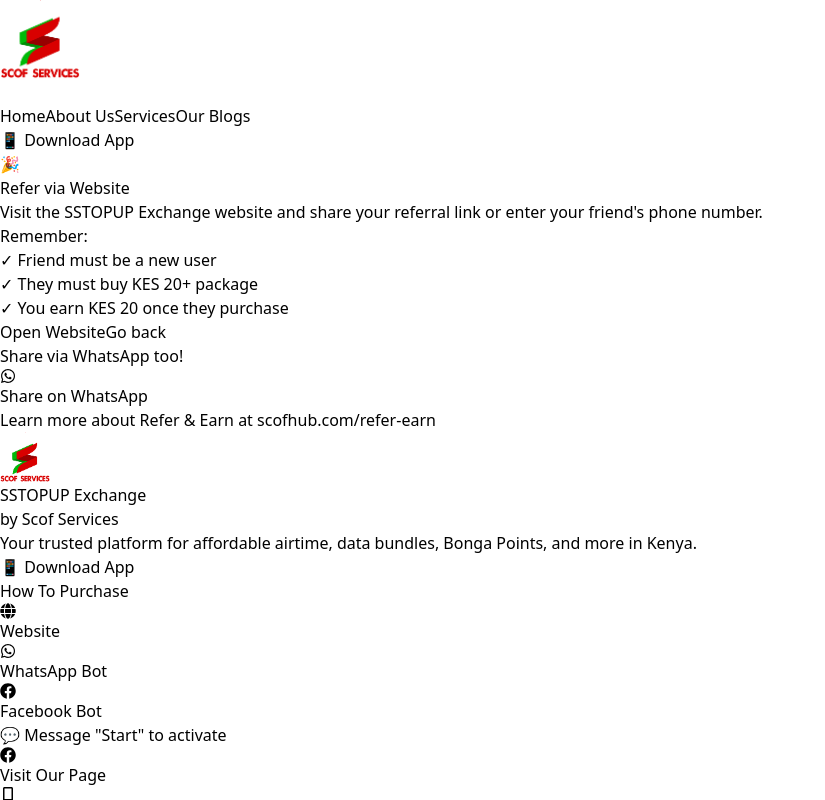
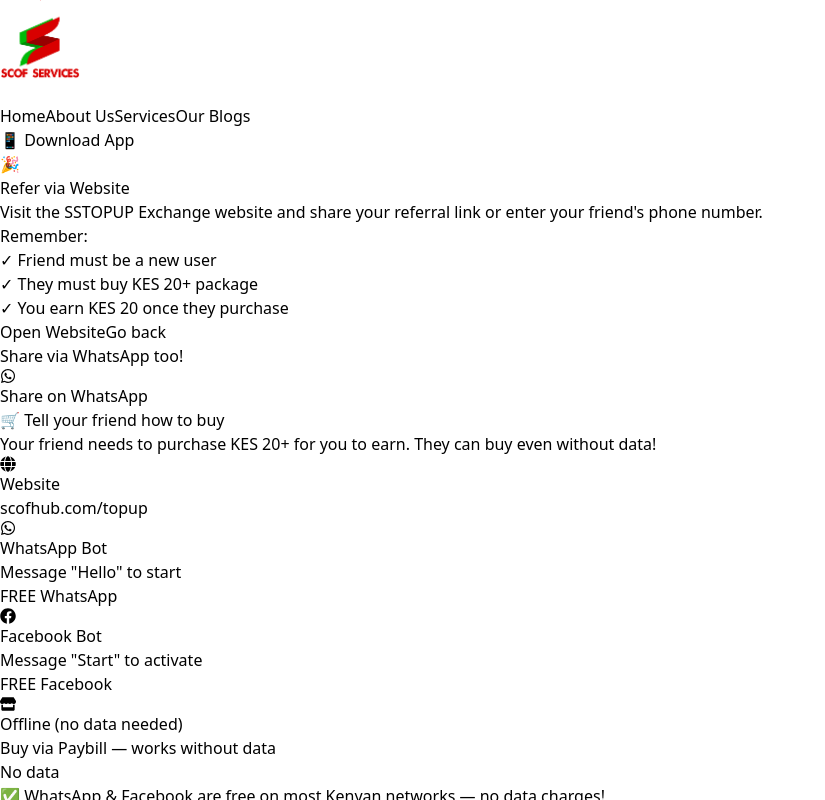
Before and after one commit to Towett01/scoff, a Next.js app: page /refer in a window 1280 px wide. Both pictures are taken after a click on the button 170 px from the left and 532 px from the top of the page. Shown: the top 800 px of the page, without its empty margins (0-825 px from the left). Built offline with nearby package versions, Linux system fonts and the light colour scheme.

Commit message:
Add buy guide with free channels to refer page

```diff
--- a/src/app/(user)/refer/page.tsx
+++ b/src/app/(user)/refer/page.tsx
@@ -1,7 +1,7 @@
 "use client";
 import { useState } from "react";
 import Link from "next/link";
-import { FaGlobe, FaWhatsapp } from "react-icons/fa";
+import { FaGlobe, FaWhatsapp, FaFacebook, FaStore } from "react-icons/fa";
 import { motion } from "framer-motion";
 import { trackReferMethodChosen, trackReferWhatsAppShare } from "@/lib/analytics";
 
@@ -126,6 +126,83 @@
               </Link>
             </div>
 
+            {/* Tell your friend how to buy */}
+            <div className="bg-yellow-50 border border-yellow-200 rounded-xl px-5 py-5 mb-6 text-left">
+              <p className="text-sm font-semibold text-yellow-800 mb-1">🛒 Tell your friend how to buy</p>
+              <p className="text-sm text-yellow-700 mb-4">
+                Your friend needs to purchase KES 20+ for you to earn. They can buy even without data!
+              </p>
+
+              <div className="flex flex-col gap-2">
+                <Link
+                  href="https://datarush.lunar.cyou/sstopup"
+                  target="_blank"
+                  rel="noopener noreferrer"
+                  className="flex items-center gap-3 bg-white border border-yellow-200 rounded-lg p-3 hover:shadow-md transition"
+                >
+                  <div className="w-9 h-9 bg-green-50 rounded-lg flex items-center justify-center flex-shrink-0">
+                    <FaGlobe className="text-green-600" />
+                  </div>
+                  <div className="flex-1">
+                    <p className="text-sm font-semibold text-yellow-800">Website</p>
+                    <p className="text-xs text-yellow-700">scofhub.com/topup</p>
+                  </div>
+                </Link>
+
+                <Link
+                  href="https://wa.me/254700042349?text=Hello"
+                  target="_blank"
+                  rel="noopener noreferrer"
+                  className="flex items-center gap-3 bg-white border border-yellow-200 rounded-lg p-3 hover:shadow-md transition"
+                >
+                  <div className="w-9 h-9 bg-green-50 rounded-lg flex items-center justify-center flex-shrink-0">
+                    <FaWhatsapp className="text-green-600" />
+                  </div>
+                  <div className="flex-1">
+                    <p className="text-sm font-semibold text-yellow-800">WhatsApp Bot</p>
+                    <p className="text-xs text-yellow-700">Message &quot;Hello&quot; to start</p>
+                  </div>
+                  <span className="bg-green-50 text-green-700 text-xs font-semibold px-2 py-1 rounded-md whitespace-nowrap">FREE WhatsApp</span>
+                </Link>
+
+                <Link
+                  href="https://www.facebook.com/kevin.rotich.9"
+                  target="_blank"
+                  rel="noopener noreferrer"
+                  className="flex items-center gap-3 bg-white border border-yellow-200 rounded-lg p-3 hover:shadow-md transition"
+                >
+                  <div className="w-9 h-9 bg-blue-50 rounded-lg flex items-center justify-center flex-shrink-0">
+                    <FaFacebook className="text-blue-600" />
+                  </div>
+                  <div className="flex-1">
+                    <p className="text-sm font-semibold text-yellow-800">Facebook Bot</p>
+                    <p className="text-xs text-yellow-700">Message &quot;Start&quot; to activate</p>
+                  </div>
+                  <span className="bg-blue-50 text-blue-700 text-xs font-semibold px-2 py-1 rounded-md whitespace-nowrap">FREE Facebook</span>
+                </Link>
+
+                <Link
+                  href="https://www.scofhub.com/post/buy-ss-topup-packages-offline-using-paybill"
+                  target="_blank"
+                  rel="noopener noreferrer"
+                  className="flex items-center gap-3 bg-white border border-yellow-200 rounded-lg p-3 hover:shadow-md transition"
+                >
+                  <div className="w-9 h-9 bg-orange-50 rounded-lg flex items-center justify-center flex-shrink-0">
+                    <FaStore className="text-orange-500" />
+                  </div>
+                  <div className="flex-1">
+                    <p className="text-sm font-semibold text-yellow-800">Offline (no data needed)</p>
+                    <p className="text-xs text-yellow-700">Buy via Paybill — works without data</p>
+                  </div>
+                  <span className="bg-orange-50 text-orange-700 text-xs font-semibold px-2 py-1 rounded-md whitespace-nowrap">No data</span>
+                </Link>
+              </div>
+
+              <p className="text-xs text-yellow-700 mt-3 text-center">
+                ✅ WhatsApp &amp; Facebook are free on most Kenyan networks — no data charges!
+              </p>
+            </div>
+
             <p className="text-xs text-gray-400">
               Learn more about Refer &amp; Earn at{" "}
               <Link href="https://scofhub.com/refer-earn" className="underline text-purple-600">
```
